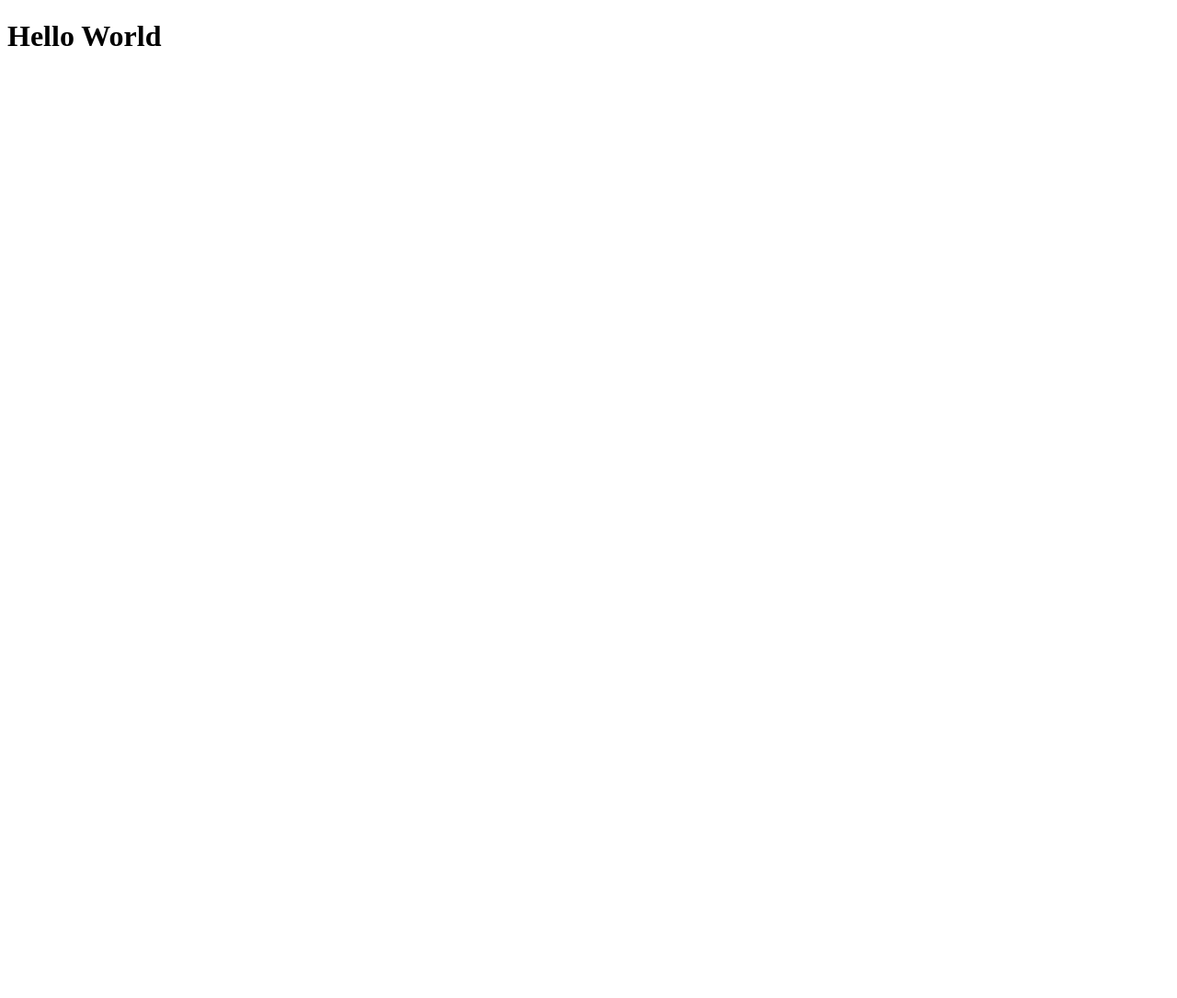
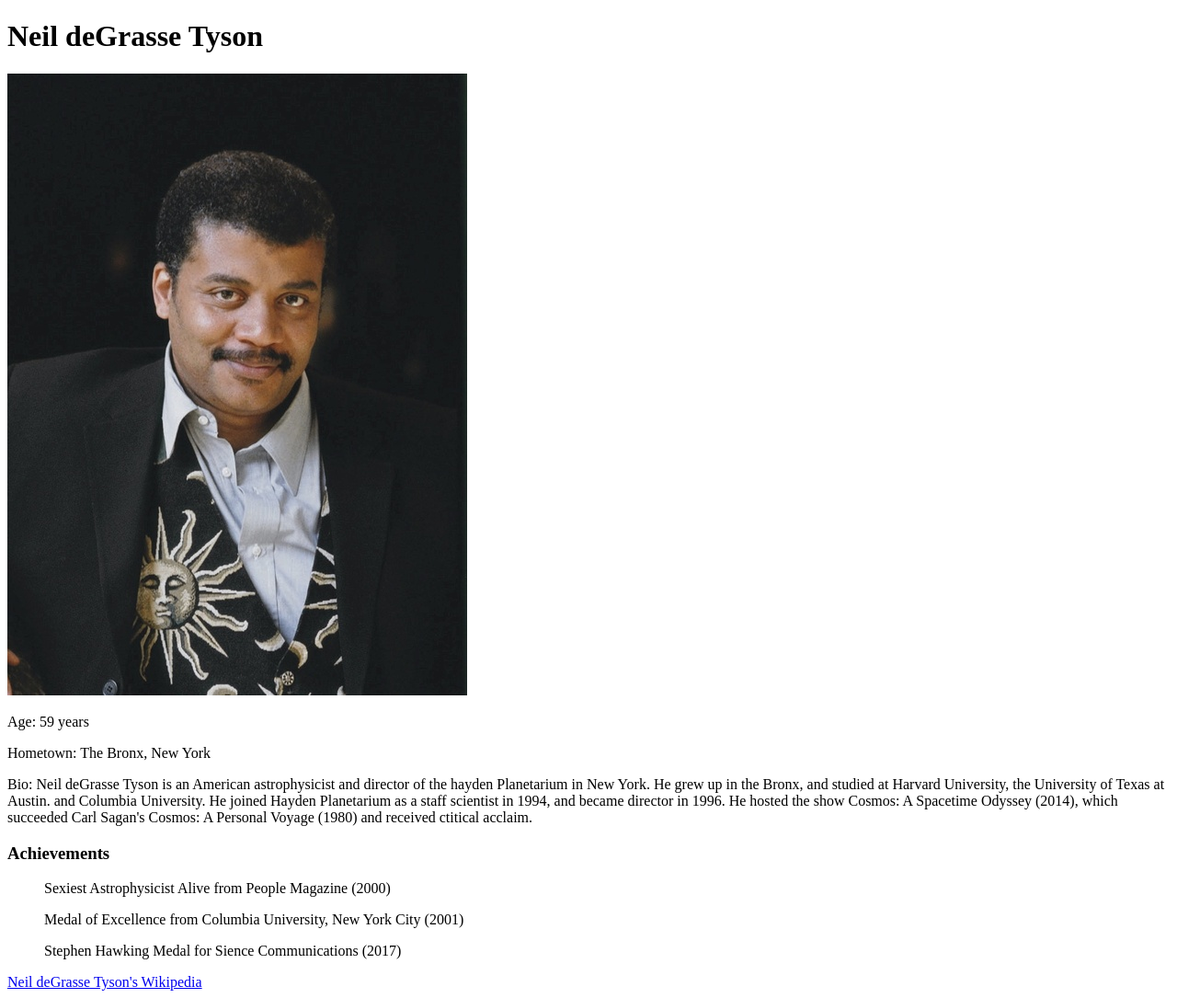
Before and after one commit to ashghoul6/project-one, a plain HTML site: page index.html in a window 1280 px wide. Shown: the whole page at 92% size. Before the commit the page ends 800 px from the top, so only its background shows below. Drawn offline with Linux system fonts and the light colour scheme.

Commit message:
Changed title and header, added bio and other info

```diff
--- a/index.html
+++ b/index.html
@@ -1,12 +1,35 @@
 <!DOCTYPE html>
 <html lang="en">
 <head>
-    <meta charset="UTF-8">
-    <meta name="viewport" content="width=device-width, initial-scale=1.0">
-    <meta http-equiv="X-UA-Compatible" content="ie=edge">
-    <title>Project One</title>
+  <meta charset="UTF-8">
+  <meta name="viewport" content="width=device-width, initial-scale=1.0">
+  <meta http-equiv="X-UA-Compatible" content="ie=edge">
+  <title>Neil deGrasse Tyson</title>
 </head>
-<body>
-    <h1>Hello World</h1>
-</body>
+  <body>
+
+    <h1>Neil deGrasse Tyson</h1>
+
+    <img src="assets/neilTyson.jpg" alt="">
+
+    <p>Age: 59 years</p>
+    <p>Hometown: The Bronx, New York</p>
+    <p>Bio: Neil deGrasse Tyson is an American astrophysicist and director of the hayden Planetarium in New York.
+      He grew up in the Bronx, and studied at Harvard University, the University of Texas at Austin. and Columbia University.
+      He joined Hayden Planetarium as a staff scientist in 1994, and became director in 1996. He hosted the show Cosmos: A Spacetime Odyssey (2014),
+      which succeeded Carl Sagan's Cosmos: A Personal Voyage (1980) and received ctitical acclaim.</p>
+
+    <h3>Achievements</h3>
+    <ul>
+
+        <p>Sexiest Astrophysicist Alive from People Magazine (2000)</p>
+        <p>Medal of Excellence from Columbia University, New York City (2001)</p>
+        <p>Stephen Hawking Medal for Sience Communications (2017)</p>
+
+    </ul>
+
+    <a href="https://en.wikipedia.org/wiki/Neil_deGrasse_Tyson">Neil deGrasse Tyson's Wikipedia</a>
+
+
+  </body>
 </html>
```
Also changed, not shown: assets/neilTyson.jpg (added), 1 other file.
